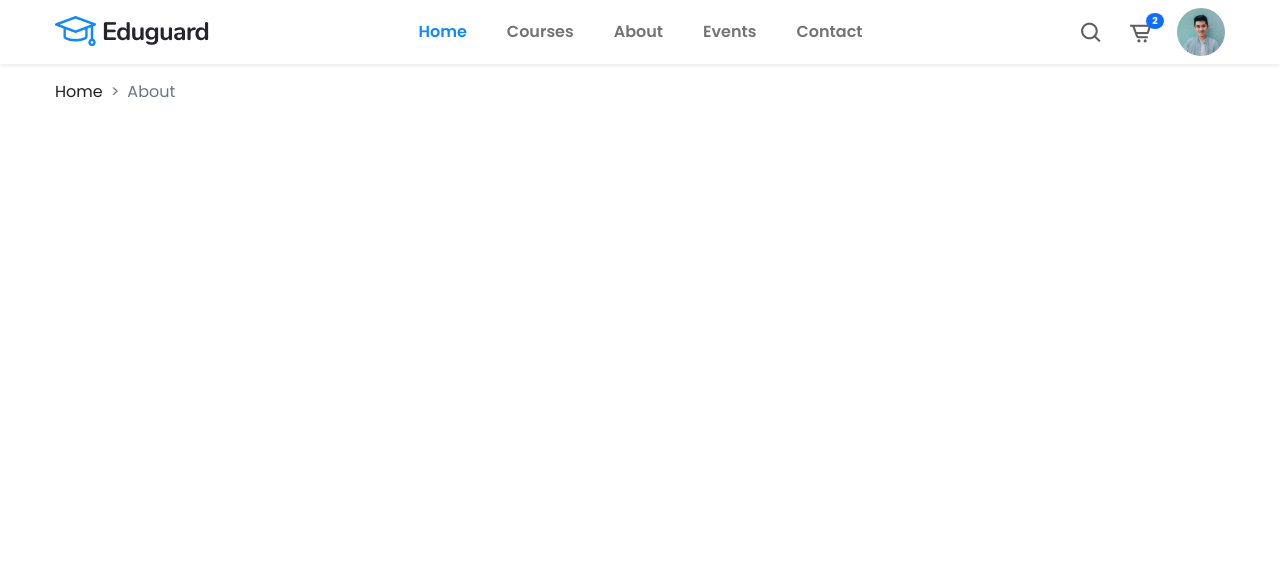
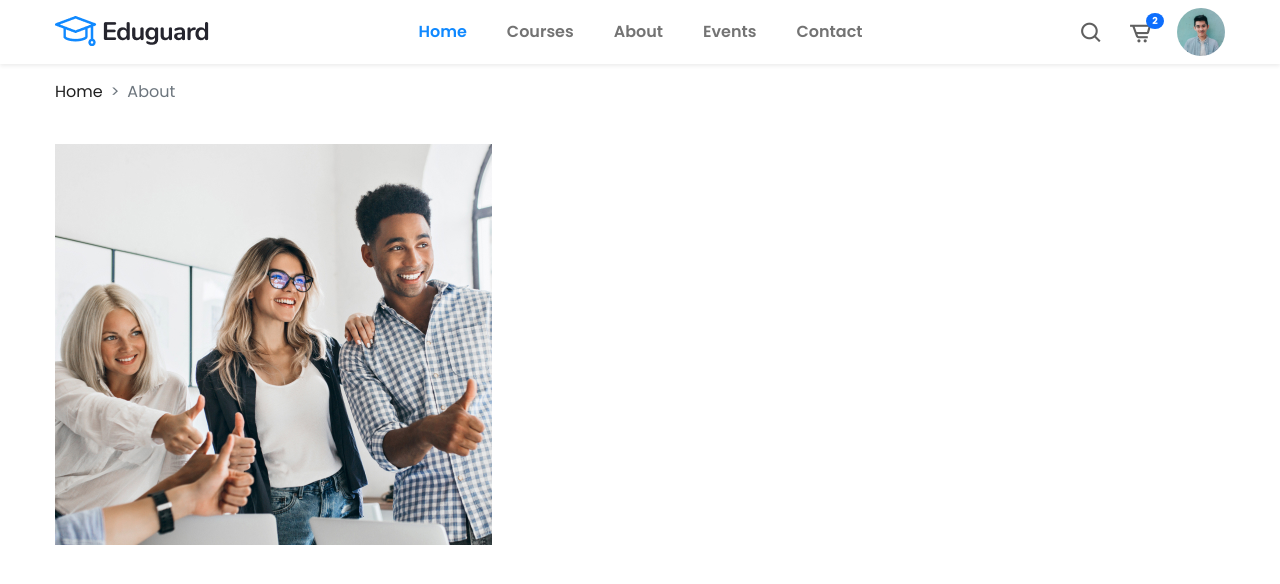
Before and after one commit to imtiaz-cnits/edunext, a plain HTML site: page about-us.html in a window 1280 px wide. Drawn offline with nearby package versions, Linux system fonts and the light colour scheme.

Commit message:
slight addition

```diff
--- a/about-us.html
+++ b/about-us.html
@@ -76,7 +76,12 @@
     <!-- Head Content Section -->
     <section class="about-section-1">
         <div class="container">
-            <div class="row">
+            <div class="row align-items-center">
+                <div class="col-lg-6 position-relative mt-4">
+                    <div class="about-intro-image">
+                        <img class="img-fluid" src="/img/about-page/intro.jpg" alt="">
+                    </div>
+                </div>
                 <div class="col-lg-6">
 
                 </div>
```
